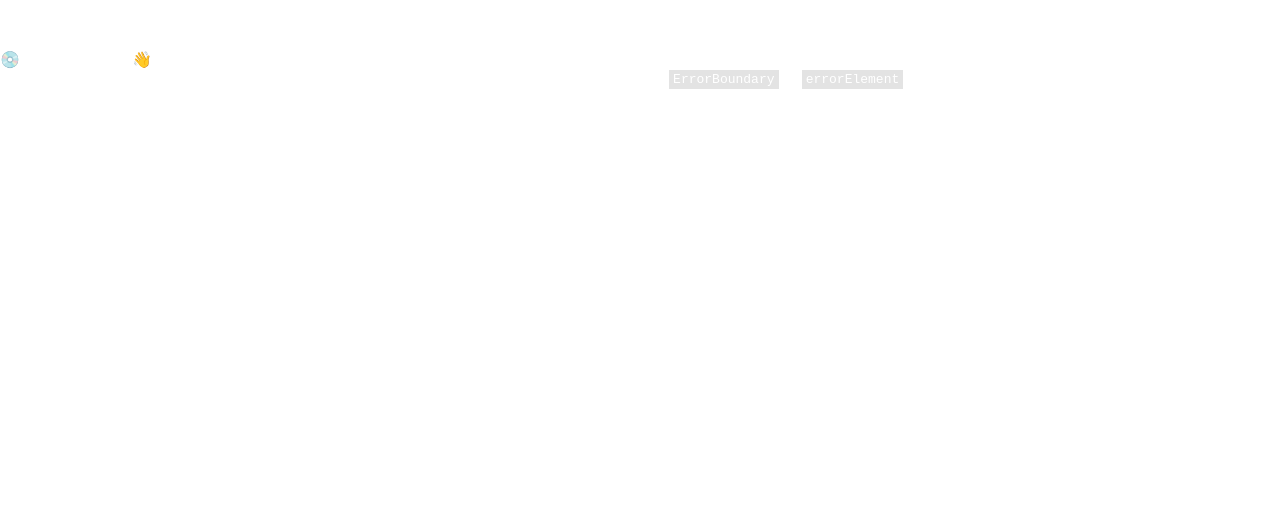
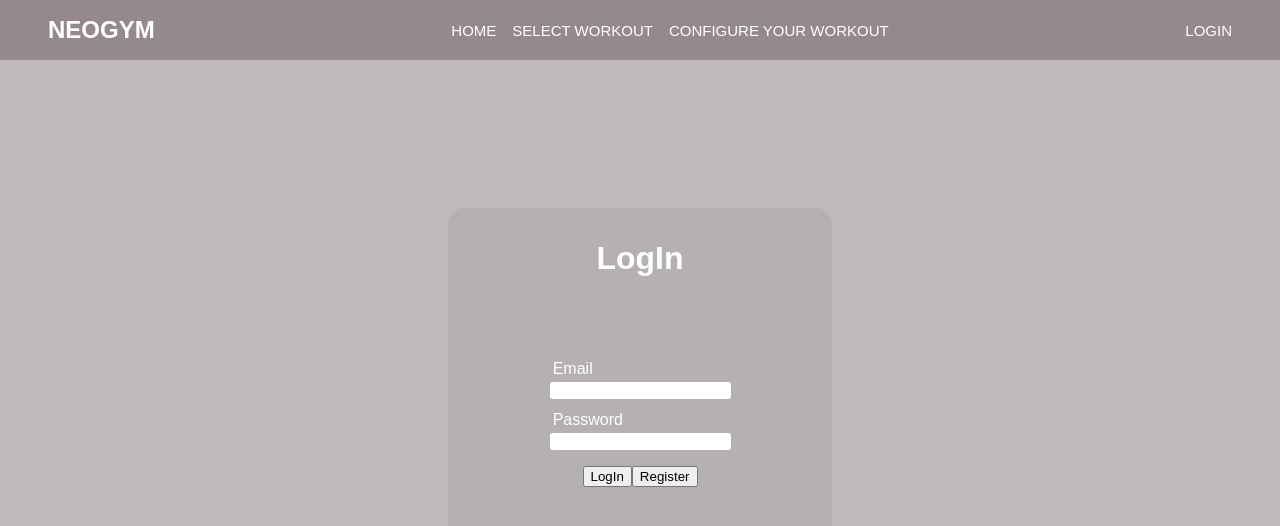
Before and after one commit to H-Vasev/react-gym, a React (Vite) app: page /login in a window 1280 px wide. Before the commit this address had no page. Shown: the top 526 px of the page. Built offline with nearby package versions, Linux system fonts and the light colour scheme.

Commit message:
Add LogIn page

```diff
--- a/src/App.jsx
+++ b/src/App.jsx
@@ -5,6 +5,7 @@ import RootLayout from "./pages/RootLayout";
 
 import SelectTraining from "./pages/SelectTraining";
 import ConfigureExercises from "./pages/ConfigureExercises";
+import LogIn from "./pages/LogIn";
 
 const route = createBrowserRouter([
   {
@@ -17,6 +18,7 @@ const route = createBrowserRouter([
         element: <SelectTraining />,
       },
       { path: "start", element: <ConfigureExercises /> },
+      {path: "login", element: <LogIn/>}
     ],
   },
 ]);
--- a/src/components/Navigation.jsx
+++ b/src/components/Navigation.jsx
@@ -35,12 +35,13 @@ export default function Navigation() {
               <NavLink>Home</NavLink>
             </li>
             <li>
-              <NavLink>Select Program</NavLink>
+              <NavLink>Select Workout</NavLink>
             </li>
             <li>
-              <NavLink to="/exercise">Configure your Onw</NavLink>
+              <NavLink to="/exercise">Configure your Workout</NavLink>
             </li>
           </ul>
+          <NavLink to="/login">Login</NavLink>
         </nav>
 
         {isVisible && (
--- /dev/null
+++ b/src/pages/LogIn.jsx
@@ -0,0 +1,27 @@
+import classes from "./LogIn.module.css";
+
+export default function LogIn() {
+  return (
+    <>
+      <div className={classes.container}>
+        <div>
+          <h1>LogIn</h1>
+          <div className={classes["form-container"]}>
+            <div>
+              <label>Email</label>
+              <input type="email" />
+            </div>
+            <div>
+              <label>Password</label>
+              <input type="text" />
+            </div>
+            <div>
+              <button>LogIn</button>
+              <button>Register</button>
+            </div>
+          </div>
+        </div>
+      </div>
+    </>
+  );
+}
--- /dev/null
+++ b/src/pages/LogIn.module.css
@@ -0,0 +1,46 @@
+
+.container{
+    background-color: #c1babc;
+    min-height: 100vh;
+    width: 100%;
+    display: flex;
+    align-items: center;
+    justify-content: center;
+}
+
+.container>div{
+    background-color: #b5b1b2;
+    width: 20rem;
+    height: 20rem;
+    padding: 2rem;
+    border-radius: 1rem;
+}
+
+.container h1{
+    text-align: center;
+    margin-bottom: 5rem;
+}
+
+.container label{
+    display: block;
+    margin: 0.2rem;
+    color: white;
+}
+
+.container input{
+   border: none;
+   border-radius: 0.2rem;
+   margin-bottom: 0.5rem;
+}
+
+.form-container{
+    display: flex;
+    flex-direction: column;
+    justify-content: center;
+    align-items: center;
+}
+
+.container button{
+    display: inline;
+    margin-top: 0.5rem ;
+}
```
